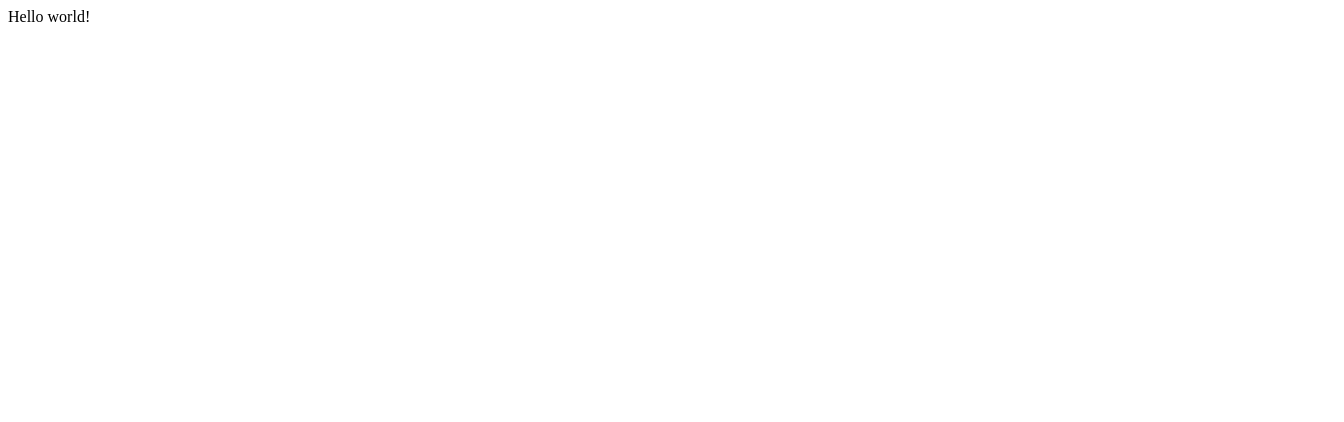
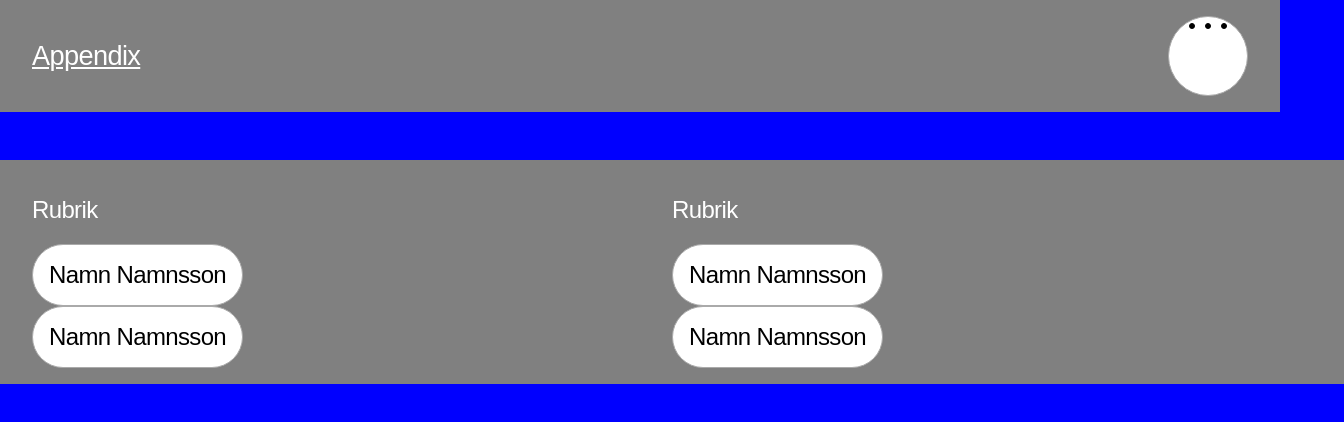
Before and after one commit to kristofferlarberg/appendix, a Gatsby site: page / in a window 1280 px wide. Shown: the whole page, 1344 px wide, since content can reach past the window. Built offline with nearby package versions, Linux system fonts and the light colour scheme; Gatsby itself is replaced by a stand-in of ours.

Commit message:
Started creating overall structure

```diff
--- /dev/null
+++ b/gatsby-browser.js
@@ -0,0 +1 @@
+import "./src/styles/global.css";
--- a/gatsby-config.js
+++ b/gatsby-config.js
@@ -5,6 +5,5 @@
  */
 
 module.exports = {
-  /* Your site config here */
-  plugins: [],
+  plugins: [`gatsby-plugin-styled-components`],
 }
--- a/package.json
+++ b/package.json
@@ -16,7 +16,8 @@
   "dependencies": {
     "gatsby": "^2.21.22",
     "react": "^16.12.0",
-    "react-dom": "^16.12.0"
+    "react-dom": "^16.12.0",
+    "styled-components": "^5.1.0"
   },
   "devDependencies": {
     "prettier": "2.0.5"
--- /dev/null
+++ b/src/components/button.js
@@ -0,0 +1,32 @@
+import React from "react"
+import styled from "styled-components"
+
+const ButtonContainer = styled.section`
+  display: block;
+`
+
+const ButtonDiv = styled.button`
+  display: flex;
+  justify-content: center;
+  align-items: center;
+  width: auto;
+  height: auto;
+  padding: 1rem;
+  background-color: white;
+  border: #aaaaaa solid 1px;
+  border-radius: 100px;
+  font-size: 1.5rem;
+  font-weight: 400;
+  font-family: Arial, Helvetica, sans-serif;
+  letter-spacing: -0.04rem;
+`
+
+const Button = ({ children }) => (
+  <ButtonContainer>
+    <ButtonDiv>
+      {children}
+    </ButtonDiv>
+  </ButtonContainer>
+)
+
+export default Button
--- /dev/null
+++ b/src/components/header.js
@@ -0,0 +1,29 @@
+import React from "react"
+import styled from "styled-components"
+import { Link } from "gatsby"
+import MoreButton from "./moreButton"
+
+const Container = styled.header`
+  display: flex;
+  justify-content: space-between;
+  align-items: center;
+  padding: 1rem 2rem;
+  background-color: grey;
+`
+
+const Header = () => (
+  <Container>
+    <nav>
+      <h1>
+        <Link to="/">Appendix</Link>
+      </h1>
+    </nav>
+    <nav>
+      <Link to="./about">
+        <MoreButton></MoreButton>
+      </Link>
+    </nav>
+  </Container>
+)
+
+export default Header
--- /dev/null
+++ b/src/components/layout.js
@@ -0,0 +1,22 @@
+import React from "react"
+import Header from "./header"
+
+import styled from "styled-components"
+
+const Container = styled.main`
+  margin: 3rem auto;
+  width: 100vw;
+  display: flex;
+  flex-wrap: wrap;
+  background-color: grey;
+  padding: 1rem 2rem;
+`
+
+const Layout = ({ children }) => (
+  <>
+    <Header></Header>
+    <Container>{children}</Container>
+  </>
+)
+
+export default Layout
--- /dev/null
+++ b/src/components/moreButton.js
@@ -0,0 +1,32 @@
+import React from "react"
+import styled from "styled-components"
+
+const Container = styled.button`
+  display: flex;
+  flex-wrap: wrap;
+  justify-content: center;
+  width: 5rem;
+  height: 5rem;
+  background-color: white;
+  border: #aaaaaa solid 1px;
+  border-radius: 100px;
+`
+
+const Dot = styled.div`
+  width: 4px;
+  height: 4px;
+  margin: 0.3rem;
+  border: black solid 1px;
+  border-radius: 100px;
+  background-color: black;
+`
+
+const MoreButton = ({ children }) => (
+  <Container>
+    <Dot></Dot>
+    <Dot></Dot>
+    <Dot></Dot>
+  </Container>
+)
+
+export default MoreButton
--- /dev/null
+++ b/src/components/nameList.js
@@ -0,0 +1,23 @@
+import React from "react"
+import styled from "styled-components"
+import Button from "./button"
+
+const Section = styled.section`
+  margin: 0;
+  width: 50vw;
+  display: flex;
+  flex-direction: column;
+  align-items: left;
+  justify-content: center;
+  background-color: grey;
+`
+
+const NameList = () => (
+  <Section>
+    <h2>Rubrik</h2>
+    <Button>Namn Namnsson</Button>
+    <Button>Namn Namnsson</Button>
+  </Section>
+)
+
+export default NameList
--- a/src/pages/index.js
+++ b/src/pages/index.js
@@ -1,3 +1,13 @@
 import React from "react"
+import Layout from "../components/layout"
+import NameList from "../components/nameList"
 
-export default () => <div>Hello world!</div>
+
+const Home = () => (
+  <Layout>
+    <NameList></NameList>
+    <NameList></NameList>
+  </Layout>
+)
+
+export default Home
--- /dev/null
+++ b/src/styles/global.css
@@ -0,0 +1,28 @@
+body {
+  margin: 0;
+  background-color: blue;
+  color: white;
+  font-size: 1.2rem;
+  font-weight: 400;
+  font-family: Arial, Helvetica, sans-serif;
+}
+
+a,
+a:hover,
+a:active,
+a:visited {
+  color: white;
+  text-decoration: underline;
+}
+
+h1 {
+  font-size: 1.7rem;
+  font-weight: 400;
+  letter-spacing: -0.04rem;
+}
+
+h2 {
+  font-size: 1.5rem;
+  font-weight: 400;
+  letter-spacing: -0.04rem;
+}
```
Also changed, not shown: src/pages/about.js (added, +7 -0 lines), src/pages/student.js (added, +8 -0 lines), 1 other file.
